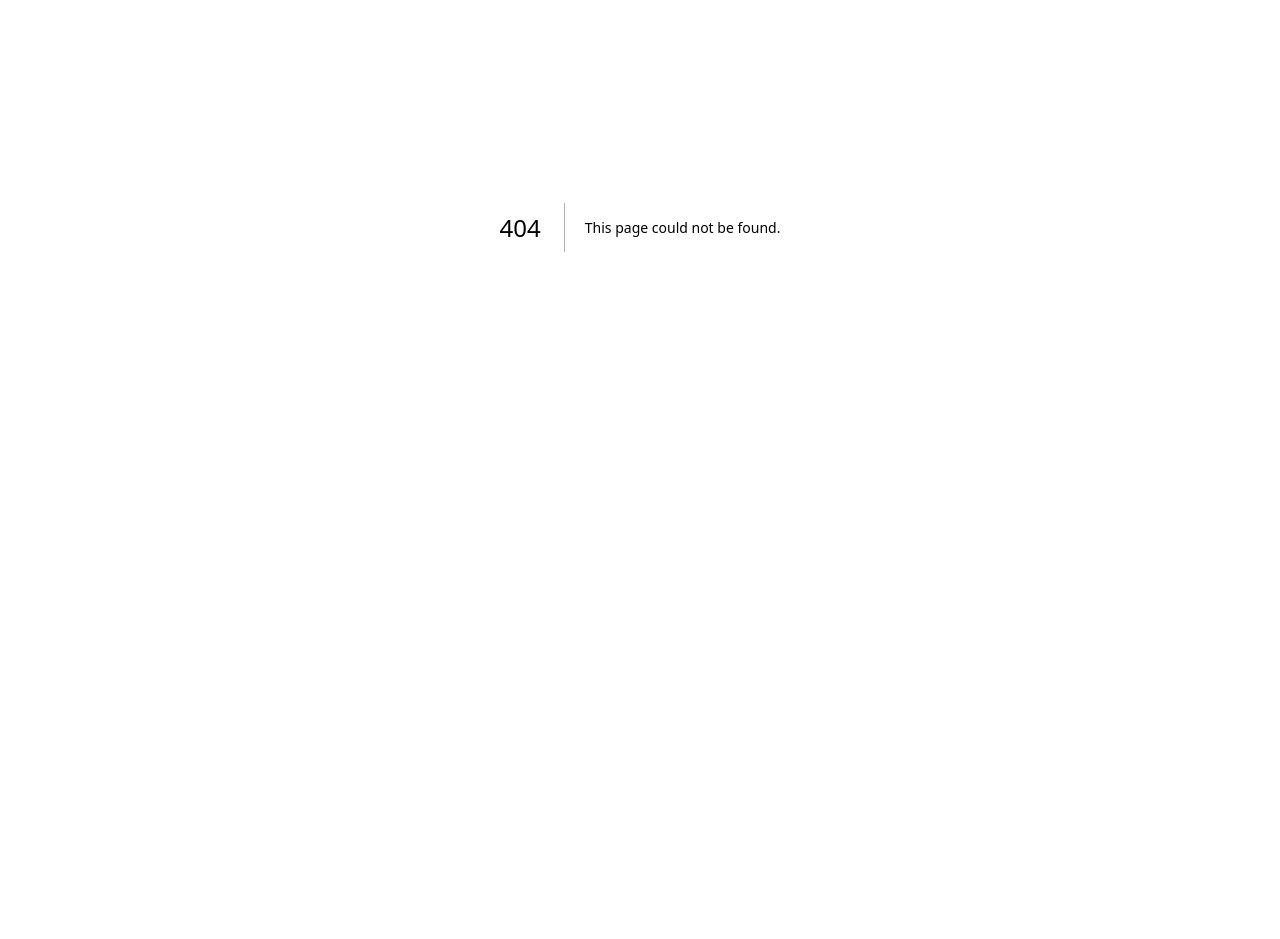
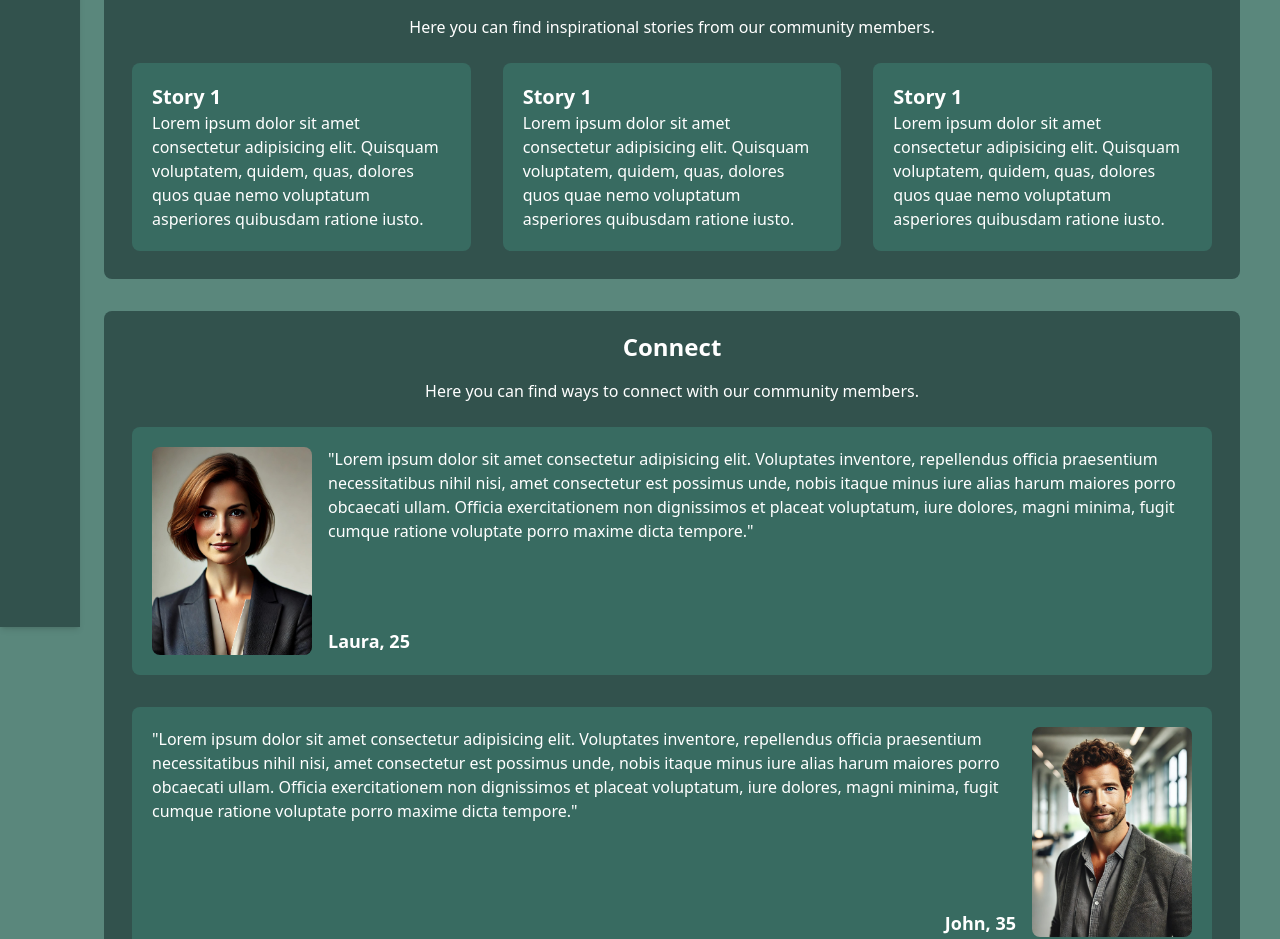
Before and after one commit to DavyBellens/vliruos-intranet, a Next.js app: page /inspire-and-connect in a window 1280 px wide. Before the commit this address had no page. Shown: the part 173-1112 px from the top of the page. Before the commit the page ends 800 px from the top, so only its background shows below. Built offline with nearby package versions, Linux system fonts and the light colour scheme.

Commit message:
Add InspireAndConnect page with grid layout and dummy data

```diff
--- /dev/null
+++ b/pages/inspire-and-connect.tsx
@@ -0,0 +1,100 @@
+import Header from "@/components/navigation/Header";
+import Image from "next/image";
+
+const InspireAndConnect: React.FC = () => {
+  const sectStyle = "p-5 bg-v-green rounded-lg m-2 col-span-2 grid gap-4";
+  const h1Style = "text-2xl font-bold text-white text-center col-span-3";
+  const storyStyle = "p-5 bg-v-lighter-green rounded-lg m-2";
+  const connectStyle =
+    "p-5 bg-v-lighter-green rounded-lg m-2 col-span-3 grid grid-cols-6 gap-4 grid-rows-2";
+  return (
+    <>
+      <Header title="Inspire & Connect" />
+      <main className="pl-24 bg-v-light-green min-h-screen p-4 grid grid-cols-2 gap-4">
+        <h1 className="text-4xl font-bold text-white col-span-3 flex justify-center items-center p-5">
+          Inspire & Connect
+        </h1>
+        <section className={`${sectStyle} grid-cols-3`}>
+          <h1 className={h1Style}>Inspire</h1>
+          <p className="col-span-3 text-white text-center">
+            Here you can find inspirational stories from our community members.
+          </p>
+          <div className={storyStyle}>
+            <h2 className="text-xl font-bold text-white">Story 1</h2>
+            <p className="text-white">
+              Lorem ipsum dolor sit amet consectetur adipisicing elit. Quisquam
+              voluptatem, quidem, quas, dolores quos quae nemo voluptatum
+              asperiores quibusdam ratione iusto.
+            </p>
+          </div>
+          <div className={storyStyle}>
+            <h2 className="text-xl font-bold text-white">Story 1</h2>
+            <p className="text-white">
+              Lorem ipsum dolor sit amet consectetur adipisicing elit. Quisquam
+              voluptatem, quidem, quas, dolores quos quae nemo voluptatum
+              asperiores quibusdam ratione iusto.
+            </p>
+          </div>
+          <div className={storyStyle}>
+            <h2 className="text-xl font-bold text-white">Story 1</h2>
+            <p className="text-white">
+              Lorem ipsum dolor sit amet consectetur adipisicing elit. Quisquam
+              voluptatem, quidem, quas, dolores quos quae nemo voluptatum
+              asperiores quibusdam ratione iusto.
+            </p>
+          </div>
+        </section>
+        <section className={`${sectStyle} grid-cols-2`}>
+          <h1 className={h1Style}>Connect</h1>
+          <p className="col-span-3 text-white text-center">
+            Here you can find ways to connect with our community members.
+          </p>
+          <div className={connectStyle}>
+            <Image
+              src="/images/woman.jpg"
+              alt="Portrait of a woman"
+              width={100}
+              height={100}
+              className="rounded-lg w-full h-full overflow-hidden justify-self-start col-span-1 row-span-2"
+            />
+            <p className="text-white col-span-5">
+              "Lorem ipsum dolor sit amet consectetur adipisicing elit.
+              Voluptates inventore, repellendus officia praesentium
+              necessitatibus nihil nisi, amet consectetur est possimus unde,
+              nobis itaque minus iure alias harum maiores porro obcaecati ullam.
+              Officia exercitationem non dignissimos et placeat voluptatum, iure
+              dolores, magni minima, fugit cumque ratione voluptate porro maxime
+              dicta tempore."
+            </p>
+            <p className="text-white justify-self-start row-2 h-full text-lg font-bold flex items-end col-span-5">
+              Laura, 25
+            </p>
+          </div>
+          <div className={connectStyle}>
+            <p className="text-white col-span-5">
+              "Lorem ipsum dolor sit amet consectetur adipisicing elit.
+              Voluptates inventore, repellendus officia praesentium
+              necessitatibus nihil nisi, amet consectetur est possimus unde,
+              nobis itaque minus iure alias harum maiores porro obcaecati ullam.
+              Officia exercitationem non dignissimos et placeat voluptatum, iure
+              dolores, magni minima, fugit cumque ratione voluptate porro maxime
+              dicta tempore."
+            </p>
+            <Image
+              src="/images/man.jpg"
+              alt="Portrait of a man"
+              width={100}
+              height={100}
+              className="rounded-lg w-full h-full overflow-hidden justify-self-start col-span-1 row-span-2"
+            />
+            <p className="text-white justify-self-end row-2 h-full text-lg font-bold flex items-end col-span-5">
+              John, 35
+            </p>
+          </div>
+        </section>
+      </main>
+    </>
+  );
+};
+
+export default InspireAndConnect;
```
